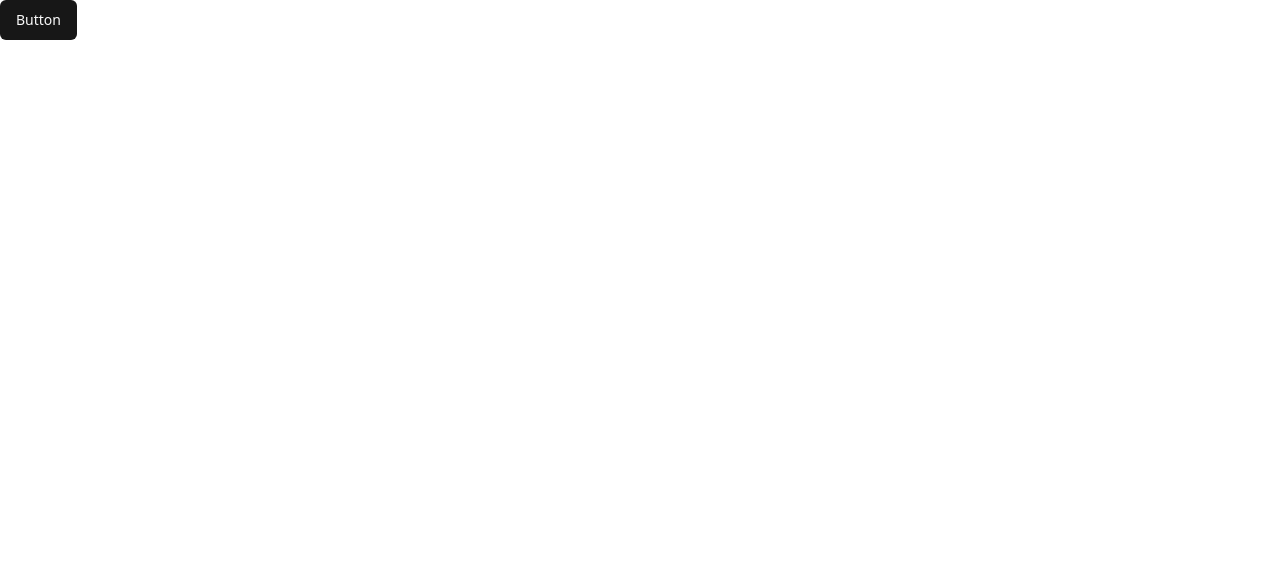
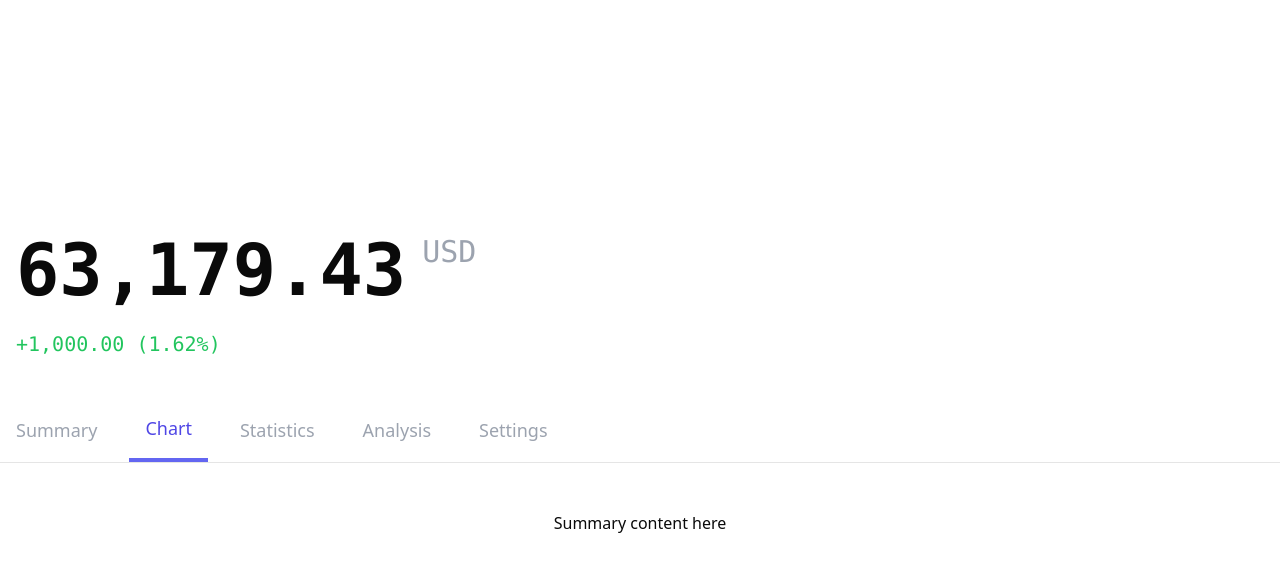
Before and after one commit to PranitPatil03/catalog-challenge, a React (Vite) app: page / in a window 1280 px wide. Shown: the top 572 px of the page. Built offline with nearby package versions, Linux system fonts and the light colour scheme.

Commit message:
Layout Completed

```diff
--- a/package.json
+++ b/package.json
@@ -11,10 +11,13 @@
   },
   "dependencies": {
     "@radix-ui/react-slot": "^1.1.0",
+    "chart.js": "^4.4.4",
     "class-variance-authority": "^0.7.0",
     "clsx": "^2.1.1",
+    "lightweight-charts": "^4.2.0",
     "lucide-react": "^0.436.0",
     "react": "^18.3.1",
+    "react-chartjs-2": "^5.2.0",
     "react-dom": "^18.3.1",
     "tailwind-merge": "^2.5.2",
     "tailwindcss-animate": "^1.0.7"
--- a/src/App.tsx
+++ b/src/App.tsx
@@ -1,12 +1,11 @@
-import { Button } from './components/ui/button'
+import Home from "./components/Home";
 
 function App() {
-
   return (
-    <>
-      <Button>Button</Button>
-    </>
-  )
+    <div className="w-full h-screen flex justify-center items-center">
+      <Home />
+    </div>
+  );
 }
 
-export default App
+export default App;
--- /dev/null
+++ b/src/components/Chart.tsx
@@ -0,0 +1,28 @@
+const Chart = () => {
+  return (
+    <div className="flex justify-between items-center">
+      <button className="px-3 py-1 bg-gray-100 text-gray-800 rounded hover:bg-gray-200">
+        Fullscreen
+      </button>
+      <button className="px-3 py-1 bg-gray-100 text-gray-800 rounded hover:bg-gray-200">
+        Compare
+      </button>
+      <div className="flex space-x-2">
+        {["1d", "3d", "1w", "1m", "6m", "1y", "max"].map((period) => (
+          <button
+            key={period}
+            className={`px-3 py-1 rounded ${
+              period === "1w"
+                ? "bg-indigo-500 text-white"
+                : "bg-gray-100 text-gray-800 hover:bg-gray-200"
+            }`}
+          >
+            {period}
+          </button>
+        ))}
+      </div>
+    </div>
+  );
+};
+
+export default Chart;
--- /dev/null
+++ b/src/components/Home.tsx
@@ -0,0 +1,63 @@
+import { useState } from "react";
+
+const Home = () => {
+  const [activeTab, setActiveTab] = useState("Chart");
+  const tabs = ["Summary", "Chart", "Statistics", "Analysis", "Settings"];
+
+  const renderContent = () => {
+    switch (activeTab) {
+      case "Chart":
+        return <p className="text-center py-4">Summary content here</p>;
+      case "Summary":
+        return <p className="text-center py-4">Summary content here</p>;
+      case "Statistics":
+        return <p className="text-center py-4">Statistics content here</p>;
+      case "Analysis":
+        return <p className="text-center py-4">Analysis content here</p>;
+      case "Settings":
+        return <p className="text-center py-4">Settings content here</p>;
+      default:
+        return null;
+    }
+  };
+
+  return (
+    <div className="flex flex-col items-center justify-between w-full gap-6 max-w-7xl">
+      <div className="flex flex-col w-full max-w-7xl h-full p-4 gap-6">
+        <div className="flex flex-row items-start w-full gap-1">
+          <p className="text-7xl font-semibold font-mono">63,179.43</p>
+          <span className="text-gray-400 text-3xl font-medium font-mono mx-3">
+            USD
+          </span>
+        </div>
+        <div className="">
+          <p className="text-xl font-medium font-mono text-green-500">
+            +1,000.00 (1.62%)
+          </p>
+        </div>
+      </div>
+
+      <div className="w-full">
+        <nav className="flex space-x-4 border-b mb-4">
+          {tabs.map((tab) => (
+            <button
+              key={tab}
+              className={`py-4 px-4 font-medium text-lg ${
+                activeTab === tab
+                  ? "border-b-4 border-indigo-500 text-indigo-600"
+                  : "text-gray-400"
+              }`}
+              onClick={() => setActiveTab(tab)}
+            >
+              {tab}
+            </button>
+          ))}
+        </nav>
+
+        <div className="my-8">{renderContent()}</div>
+      </div>
+    </div>
+  );
+};
+
+export default Home;
```
Also changed, not shown: 1 other file (tests, documents, lock files or other folders).
